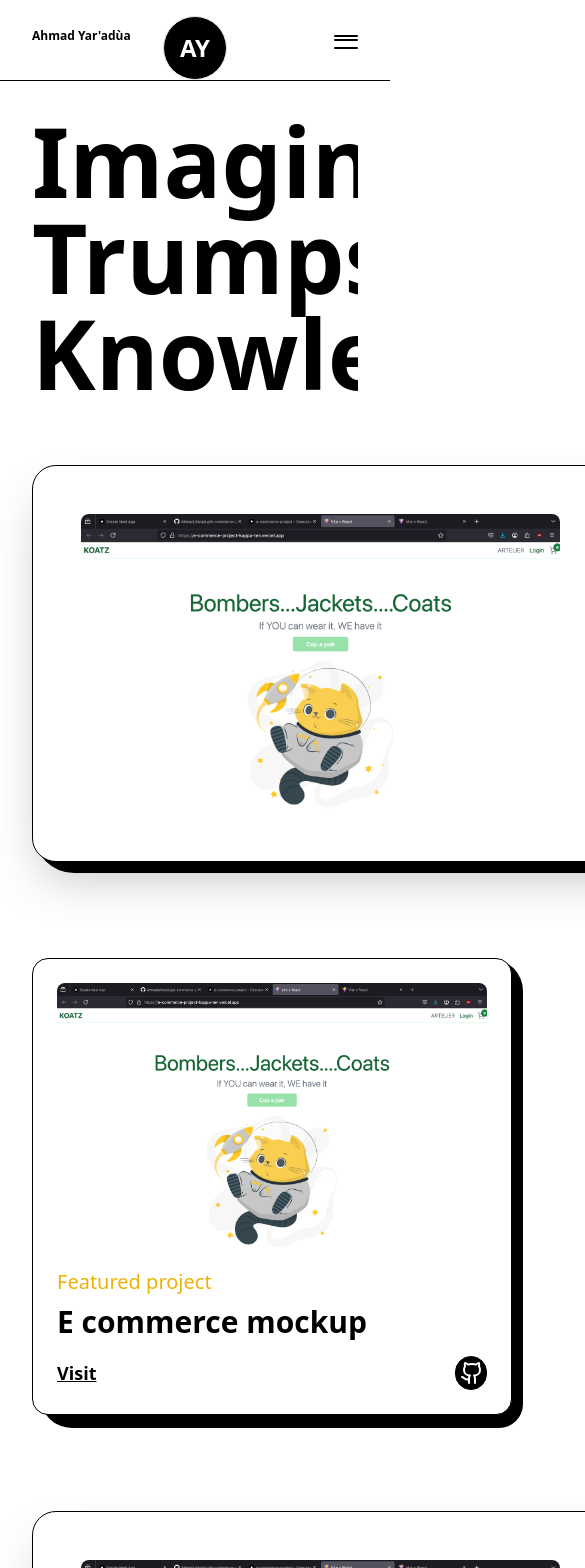
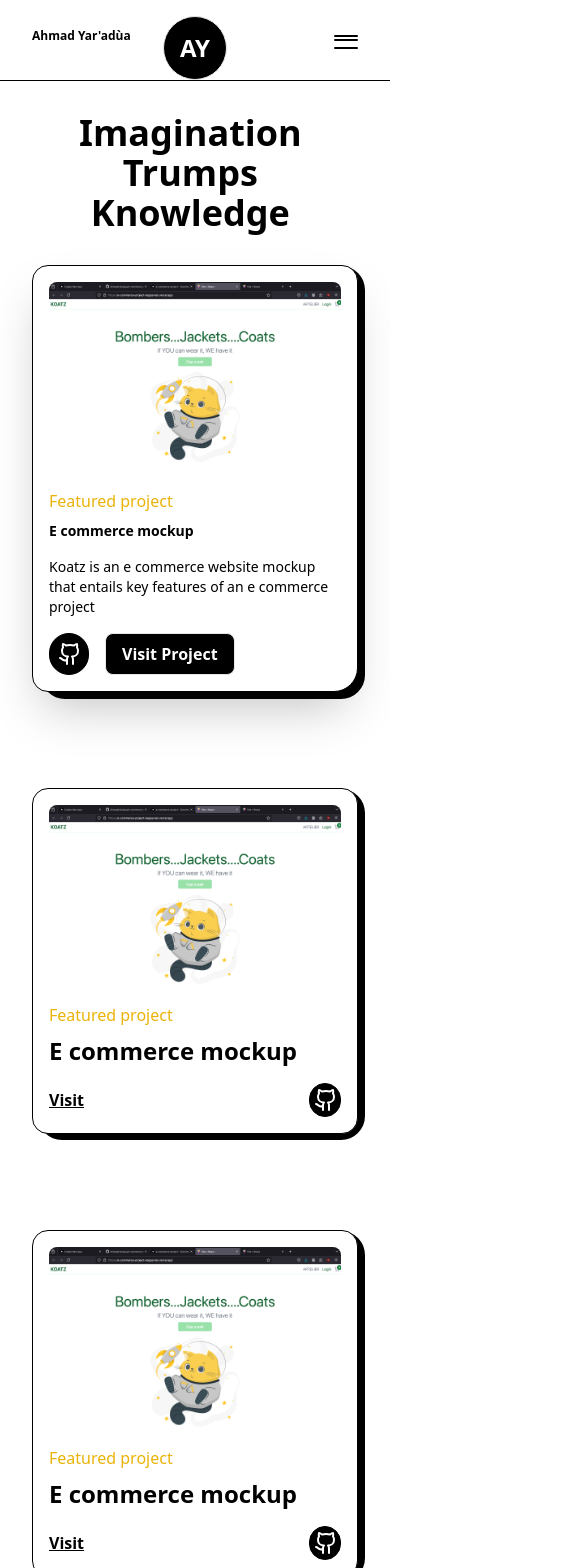
Before and after one commit to AhmaduYaradua/portfolio-website, a Next.js app: page /projects in a window 390 px wide. Shown: the top 1568 px of the page, 585 px wide, since content can reach past the window. Built offline with nearby package versions, Linux system fonts and the light colour scheme.

Commit message:
fourth commit

```diff
--- a/src/app/about/page.jsx
+++ b/src/app/about/page.jsx
@@ -3,6 +3,7 @@ import Experience from "@/components/about/Experience";
 import Skills from "@/components/about/Skills";
 import AnimatedText from "@/components/AnimatedText";
 import Layout from "@/components/home/Layout";
+import TransitionEffect from "@/components/TransitionEffect";
 import { useInView, useSpring, useMotionValue } from "framer-motion";
 import Head from "next/head";
 import React, { useRef, useEffect } from "react";
@@ -38,6 +39,7 @@ function About() {
         <title>AhmaduYaradua | About Page</title>
         <meta name="description" content="any description" />
       </Head>
+      <TransitionEffect />
       <main className="flex w-full flex-col items-center justify-center dark:text-white">
         <Layout className="pt-16">
           <AnimatedText
--- a/src/app/contact/page.jsx
+++ b/src/app/contact/page.jsx
@@ -1,5 +1,13 @@
+"use client";
+import TransitionEffect from "@/components/TransitionEffect";
+
 function Contact() {
-  return <>This is the contact page</>;
+  return (
+    <>
+      <TransitionEffect />
+      <div>My contacts</div>
+    </>
+  );
 }
 
 export default Contact;
--- a/src/app/layout.jsx
+++ b/src/app/layout.jsx
@@ -2,6 +2,7 @@ import { Geist, Geist_Mono } from "next/font/google";
 import "./globals.css";
 import Navbar from "@/components/Navbar";
 import Footer from "@/components/home/Footer";
+import { AnimatePresence } from "framer-motion";
 
 const geistSans = Geist({
   variable: "--font-geist-sans",
--- a/src/app/projects/page.jsx
+++ b/src/app/projects/page.jsx
@@ -1,18 +1,19 @@
 "use client";
 import AnimatedText from "@/components/AnimatedText";
 import Layout from "@/components/home/Layout";
+import TransitionEffect from "@/components/TransitionEffect";
 import { Github } from "lucide-react";
 import Head from "next/head";
 import Link from "next/link";
 
 const FeaturedProject = ({ type, title, summary, img, link, github }) => {
   return (
-    <article className="w-full flex items-center p-12 rounded-br-2xl justify-between relative rounded-3xl border border-solid border-black bg-white shadow-2xl dark:bg-black dark:border-white">
-      <div className="absolute top-0 -right-3 -z-10 w-[101%] h-[103%] rounded-[2.5rem] rounded-br-3xl bg-black dark:bg-white" />
+    <article className="w-full flex items-center p-12 rounded-br-2xl justify-between relative rounded-3xl border border-solid border-black bg-white shadow-2xl dark:bg-black dark:border-white lg:flex-col lg:p-8 xs:rounded-2xl xs:rounded-br-3xl xs:p-4">
+      <div className="absolute top-0 -right-3 -z-10 w-[101%] h-[103%] rounded-[2.5rem] rounded-br-3xl xs:-right-2 sm:h-[102%] xs:w-full xs:rounded-[1.5rem] bg-black dark:bg-white" />
       <Link
         href={link}
         target="_blank"
-        className="w-1/2 cursor-pointer overflow-hidden rounded-lg"
+        className="w-1/2 cursor-pointer overflow-hidden rounded-lg lg:w-full"
       >
         <img
           src={img}
@@ -20,14 +21,18 @@ const FeaturedProject = ({ type, title, summary, img, link, github }) => {
           className="w-full h-auto border-black dark:border-white"
         />
       </Link>
-      <div className="w-1/2 flex flex-col items-start justify-between pl-16">
-        <span className="text-yellow-500 font-medium text-xl">{type}</span>
+      <div className="w-1/2 flex flex-col items-start justify-between pl-16 lg:w-full lg:pl-0 lg:pt-6">
+        <span className="text-yellow-500 font-medium text-xl xs:text-base">
+          {type}
+        </span>
         <Link href={link} target="_blank">
-          <h2 className="my-2 w-full text-left text-4xl font-bold hover:underline dark:text-white">
+          <h2 className="my-2 w-full text-left text-4xl font-bold hover:underline dark:text-white sm:text-sm ">
             {title}
           </h2>
         </Link>
-        <p className="my-2 font-medium text-black dark:text-white">{summary}</p>
+        <p className="my-2 font-medium text-black dark:text-white sm:text-sm">
+          {summary}
+        </p>
         <div className="mt-2 flex items-center">
           <Link
             href={github}
@@ -39,7 +44,7 @@ const FeaturedProject = ({ type, title, summary, img, link, github }) => {
           <Link
             href={link}
             target="_blank"
-            className="ml-4 rounded-lg bg-black text-white p-2 px-6 text-lg font-semibold border dark:border-white"
+            className="ml-4 rounded-lg bg-black text-white p-2 px-6 text-lg font-semibold border dark:border-white dark:bg-white dark:text-black sm:px-4 sm:text-base"
           >
             Visit Project
           </Link>
@@ -51,8 +56,8 @@ const FeaturedProject = ({ type, title, summary, img, link, github }) => {
 
 const Project = ({ title, type, img, link, github }) => {
   return (
-    <article className="w-full flex flex-col items-center justify-center rounded-2xl border border-solid border-black bg-white p-6 relative dark:bg-black dark:border-white">
-      <div className="absolute top-0 -right-3 -z-10 w-[101%] h-[103%] rounded-[2rem] rounded-br-3xl bg-black dark:bg-white" />
+    <article className="w-full flex flex-col items-center justify-center rounded-2xl border border-solid border-black bg-white p-6 relative dark:bg-black dark:border-white xs:p-4">
+      <div className="absolute top-0 -right-3 -z-10 w-[101%] h-[103%] rounded-[2rem] rounded-br-3xl bg-black dark:bg-white md:-right-2 md:w-[101%] xs:h-[102%] xs:rounded-[1.5rem]" />
       <Link
         href={link}
         target="_blank"
@@ -61,9 +66,11 @@ const Project = ({ title, type, img, link, github }) => {
         <img src={img} alt={title} className="w-full h-auto" />
       </Link>
       <div className="w-full flex flex-col items-start justify-between mt-4 ">
-        <span className="text-yellow-500 font-medium text-xl">{type}</span>
+        <span className="text-yellow-500 font-medium text-xl lg:text-lg md:text-base">
+          {type}
+        </span>
         <Link href={link} target="_blank">
-          <h2 className="my-2 w-full text-left text-3xl font-bold hover:underline dark:text-white">
+          <h2 className="my-2 w-full text-left text-3xl font-bold lg:text-2xl hover:underline dark:text-white">
             {title}
           </h2>
         </Link>
@@ -72,7 +79,7 @@ const Project = ({ title, type, img, link, github }) => {
           <Link
             href={link}
             target="_blank"
-            className=" text-lg font-semibold underline"
+            className=" text-lg font-semibold underline md:text-base"
           >
             Visit
           </Link>
@@ -96,10 +103,14 @@ function Projects() {
         <title>AhmaduYaradua | Projects Page</title>
         <meta name="description" content="any description" />
       </Head>
+      <TransitionEffect />
       <main className="w-full mb-16 flex flex-col items-center justify-center">
         <Layout className="pt-16">
-          <AnimatedText text="Imagination trumps knowledge" className="mb-16" />
-          <div className="grid grid-cols-12 gap-24">
+          <AnimatedText
+            text="Imagination trumps knowledge"
+            className="mb-16 lg:!text-7xl sm:mb-8 sm:!text-6xl xs:!text-4xl"
+          />
+          <div className="grid grid-cols-12 gap-24 gap-y-32 xl:gap-x-16 lg:gap-x-8 md:gap-y-24 sm:gap-x-0">
             <div className="col-span-12">
               <FeaturedProject
                 type="Featured project"
@@ -110,7 +121,7 @@ function Projects() {
                 github="https://github.com/AhmaduYaradua/e-commerce-project.git"
               />
             </div>
-            <div className="col-span-6">
+            <div className="col-span-6 sm:col-span-12">
               <Project
                 type="Featured project"
                 title="E commerce mockup"
@@ -119,7 +130,7 @@ function Projects() {
                 github="https://github.com/AhmaduYaradua/e-commerce-project.git"
               />
             </div>
-            <div className="col-span-6">
+            <div className="col-span-6 sm:col-span-12">
               <Project
                 type="Featured project"
                 title="E commerce mockup"
@@ -128,7 +139,7 @@ function Projects() {
                 github="https://github.com/AhmaduYaradua/e-commerce-project.git"
               />
             </div>
-            <div className="col-span-12">
+            <div className="col-span-12 sm:col-span-12">
               <FeaturedProject
                 type="Featured project"
                 title="E commerce mockup"
@@ -138,8 +149,8 @@ function Projects() {
                 github="https://github.com/AhmaduYaradua/e-commerce-project.git"
               />
             </div>
-            <div className="col-span-6">Project-3</div>
-            <div className="col-span-6">Project-4</div>
+            <div className="col-span-6 sm:col-span-12">Project-3</div>
+            <div className="col-span-6 sm:col-span-12">Project-4</div>
           </div>
         </Layout>
       </main>
--- /dev/null
+++ b/src/components/TransitionEffect.jsx
@@ -0,0 +1,28 @@
+import { motion } from "framer-motion";
+
+function TransitionEffect() {
+  return (
+    <>
+      <motion.div
+        className="fixed top-0 bottom-0 right-full w-screen h-screen z-30 bg-black"
+        initial={{ x: "100%", width: "100%" }}
+        animate={{ x: "0%", width: "0%" }}
+        exit={{ x: ["0%", "100%"], width: ["0%", "100%"] }}
+        transition={{ duration: 0.8, ease: "easeInOut" }}
+      />
+      <motion.div
+        className="fixed top-0 bottom-0 right-full w-screen h-screen z-20 bg-white"
+        initial={{ x: "100%", width: "100%" }}
+        animate={{ x: "0%", width: "0%" }}
+        transition={{ delay: 0.2, duration: 0.8, ease: "easeInOut" }}
+      />
+      <motion.div
+        className="fixed top-0 bottom-0 right-full w-screen h-screen z-10 bg-black"
+        initial={{ x: "100%", width: "100%" }}
+        animate={{ x: "0%", width: "0%" }}
+        transition={{ delay: 0.4, duration: 0.8, ease: "easeInOut" }}
+      />
+    </>
+  );
+}
+export default TransitionEffect;
--- a/src/components/about/LiIcons.jsx
+++ b/src/components/about/LiIcons.jsx
@@ -8,7 +8,12 @@ function LiIcons({ reference }) {
 
   return (
     <figure className="absolute left-0 stroke-black">
-      <svg className="-rotate-90" width="75" height="75" viewBox="0 0 100 100">
+      <svg
+        className="-rotate-90 md:w-[60px] md:h-[60px] xs:w-[40px] xs:h-[40px]"
+        width="75"
+        height="75"
+        viewBox="0 0 100 100"
+      >
         <circle
           cx="75"
           cy="50"
--- a/src/components/home/HireMe.jsx
+++ b/src/components/home/HireMe.jsx
@@ -2,7 +2,7 @@ import Link from "next/link";
 
 function HireMe() {
   return (
-    <div className="fixed left-4 bottom-0  flex items-center justify-center md:absolute overflow-hidden md:right-8 md:left-auto md:top-0 md:bottom-auto">
+    <div className="fixed left-4 bottom-0  flex items-center justify-center md:absolute overflow-hidden md:right-8 sm:right-0 md:left-auto md:top-[60px] md:bottom-auto">
       <div className="w-48 h-auto flex items-center justify-center relative md:w-24">
         <img
           src="erasebg-transformed.png"
```
Also changed, not shown: src/components/about/Experience.jsx (+11 -8 lines), src/components/home/Hero.jsx (+8 -3 lines).
